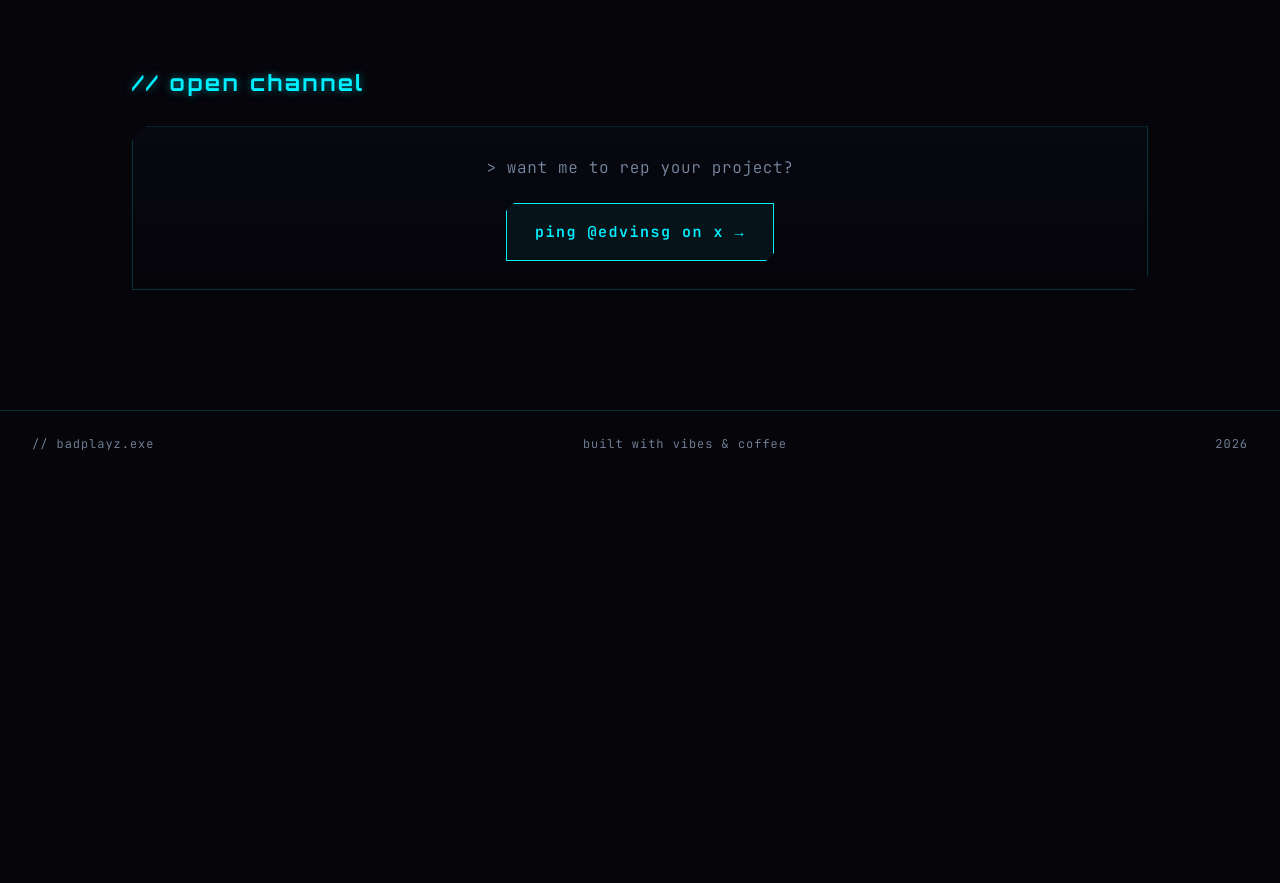
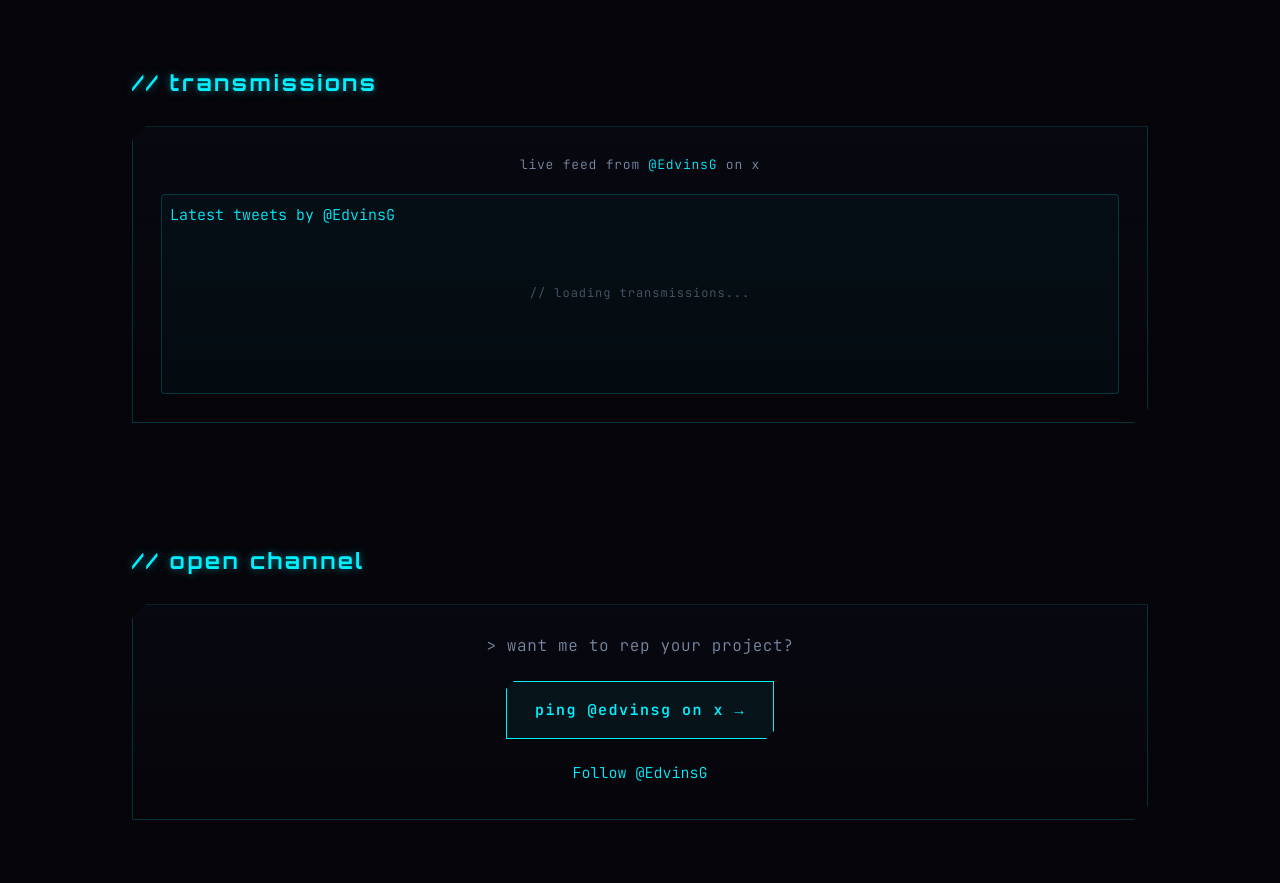
Before and after one commit to edvins99/Badplayz, a plain HTML site: page index.html in a window 1280 px wide. Shown: the part 1420-2303 px from the top of the page. Before the commit the page ends 1898 px from the top, so only its background shows below. Drawn offline with Linux system fonts and the light colour scheme.

Commit message:
feat: add X embeds, follow button, OG/Twitter card preview

```diff
--- a/index.html
+++ b/index.html
@@ -5,6 +5,24 @@
   <meta name="viewport" content="width=device-width, initial-scale=1.0" />
   <title>BADPLAYZ // @EdvinsG</title>
   <meta name="description" content="EdvinsG — crypto ambassador. Yellow. Midnight Network. GalaxySwap." />
+
+  <!-- Open Graph (Facebook, Discord, LinkedIn, etc.) -->
+  <meta property="og:type" content="website" />
+  <meta property="og:title" content="BADPLAYZ // @EdvinsG" />
+  <meta property="og:description" content="Crypto ambassador. Repping Yellow, Midnight Network, GalaxySwap." />
+  <meta property="og:url" content="https://edvins99.github.io/Badplayz/" />
+  <meta property="og:image" content="https://edvins99.github.io/Badplayz/og-image.png" />
+  <meta property="og:image:width" content="1200" />
+  <meta property="og:image:height" content="630" />
+
+  <!-- Twitter / X Card -->
+  <meta name="twitter:card" content="summary_large_image" />
+  <meta name="twitter:site" content="@EdvinsG" />
+  <meta name="twitter:creator" content="@EdvinsG" />
+  <meta name="twitter:title" content="BADPLAYZ // @EdvinsG" />
+  <meta name="twitter:description" content="Crypto ambassador. Repping Yellow, Midnight Network, GalaxySwap." />
+  <meta name="twitter:image" content="https://edvins99.github.io/Badplayz/og-image.png" />
+
   <link rel="preconnect" href="https://fonts.googleapis.com" />
   <link rel="preconnect" href="https://fonts.gstatic.com" crossorigin />
   <link href="https://fonts.googleapis.com/css2?family=Orbitron:wght@500;700;900&family=JetBrains+Mono:wght@300;400;600&display=swap" rel="stylesheet" />
@@ -26,6 +44,7 @@
     <nav class="topbar__nav">
       <a href="#about">[about]</a>
       <a href="#repping">[repping]</a>
+      <a href="#transmissions">[x feed]</a>
       <a href="#contact">[contact]</a>
     </nav>
   </header>
@@ -109,6 +128,24 @@
       </div>
     </section>
 
+    <!-- LATEST FROM X -->
+    <section id="transmissions" class="section">
+      <h2 class="section__title">// transmissions</h2>
+      <div class="card transmissions">
+        <p class="transmissions__intro">live feed from <a href="https://x.com/EdvinsG" target="_blank" rel="noopener">@EdvinsG</a> on x</p>
+        <div class="transmissions__embed">
+          <a class="twitter-timeline"
+             data-theme="dark"
+             data-chrome="noheader nofooter transparent noborders"
+             data-tweet-limit="5"
+             data-height="600"
+             href="https://twitter.com/EdvinsG?ref_src=twsrc%5Etfw">
+            Latest tweets by @EdvinsG
+          </a>
+        </div>
+      </div>
+    </section>
+
     <!-- CONTACT -->
     <section id="contact" class="section">
       <h2 class="section__title">// open channel</h2>
@@ -117,6 +154,15 @@
         <a class="btn btn--primary btn--big" href="https://x.com/EdvinsG" target="_blank" rel="noopener">
           ping @EdvinsG on x &rarr;
         </a>
+        <div class="contact__follow">
+          <a href="https://twitter.com/intent/follow?screen_name=EdvinsG"
+             class="twitter-follow-button"
+             data-show-count="true"
+             data-size="large"
+             data-show-screen-name="true">
+            Follow @EdvinsG
+          </a>
+        </div>
       </div>
     </section>
   </main>
@@ -130,5 +176,8 @@
   <script>
     document.getElementById('year').textContent = new Date().getFullYear();
   </script>
+
+  <!-- X (Twitter) embed widgets -->
+  <script async src="https://platform.twitter.com/widgets.js" charset="utf-8"></script>
 </body>
 </html>
--- a/styles.css
+++ b/styles.css
@@ -348,6 +348,42 @@ main { max-width: 1080px; margin: 0 auto; padding: 0 32px; }
 }
 
 /* ============================================
+   TRANSMISSIONS (X feed)
+   ============================================ */
+
+.transmissions__intro {
+  color: var(--muted);
+  font-size: 13px;
+  letter-spacing: 0.06em;
+  margin-bottom: 18px;
+  text-align: center;
+}
+.transmissions__embed {
+  border: 1px solid var(--border);
+  background: rgba(0, 240, 255, 0.03);
+  padding: 8px;
+  border-radius: 4px;
+  min-height: 200px;
+  position: relative;
+}
+.transmissions__embed::before {
+  content: "// loading transmissions...";
+  position: absolute;
+  top: 50%; left: 50%;
+  transform: translate(-50%, -50%);
+  color: var(--muted);
+  font-size: 12px;
+  letter-spacing: 0.08em;
+  pointer-events: none;
+  opacity: 0.6;
+}
+
+.contact__follow {
+  margin-top: 22px;
+  min-height: 30px;
+}
+
+/* ============================================
    FOOTER
    ============================================ */
 
```
Also changed, not shown: og-image.png (added).
